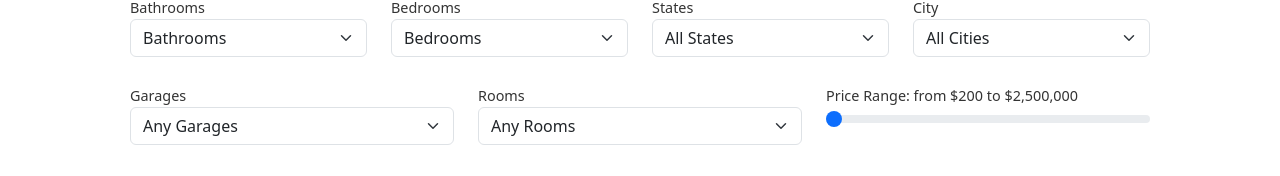
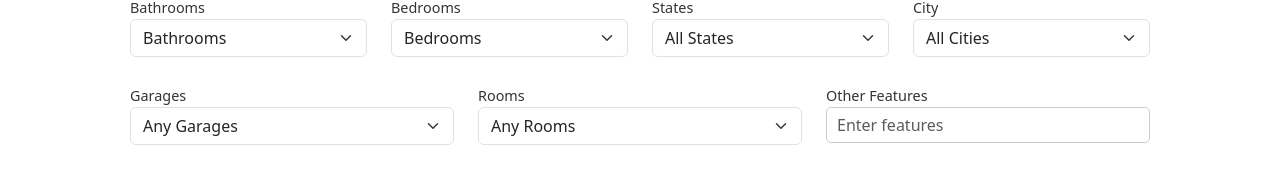
Before and after one commit to SafinArnob/Findom_home_solution, a React (Vite) app: page / in a window 1280 px wide. Both pictures are taken after a click on the element "Advanced". Shown: the part 621-797 px from the top of the page. Built offline with nearby package versions, Linux system fonts and the light colour scheme.

Commit message:
first commit

```diff
--- a/src/components/AdvancedFilters.jsx
+++ b/src/components/AdvancedFilters.jsx
@@ -57,8 +57,8 @@ const AdvancedFilters = () => {
           </select>
         </div>
         <div className="col-md-6 filter-item">
-          <label>Price Range: from $200 to $2,500,000</label>
-          <input type="range" className="form-range" min="200" max="2500000" />
+          <label>Other Features</label>
+          <input type="text" className="form-control" placeholder="Enter features" />
         </div>
       </div>
 
@@ -69,8 +69,8 @@ const AdvancedFilters = () => {
           <input type="range" className="form-range" min="10" max="1000" />
         </div>
         <div className="col-md-6 filter-item">
-          <label>Other Features</label>
-          <input type="text" className="form-control" placeholder="Enter features" />
+          <label>Price Range: from $200 to $2,500,000</label>
+          <input type="range" className="form-range" min="200" max="2500000" />
         </div>
       </div>
     </div>
```
